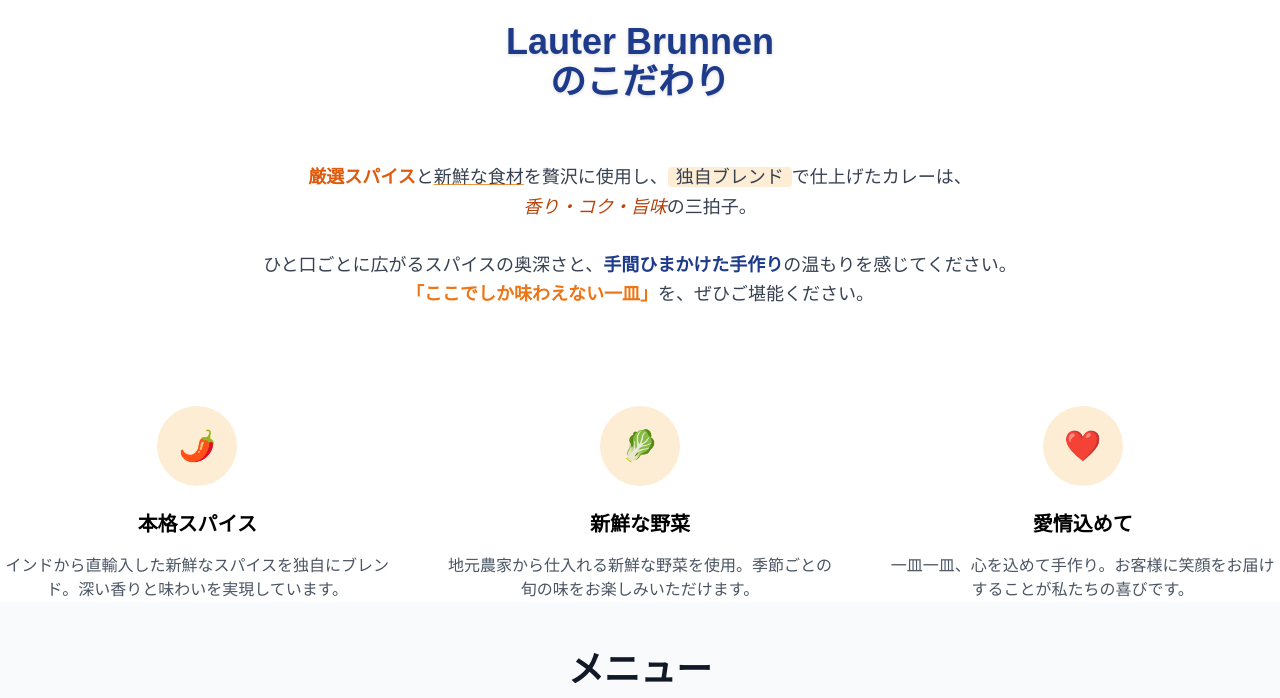
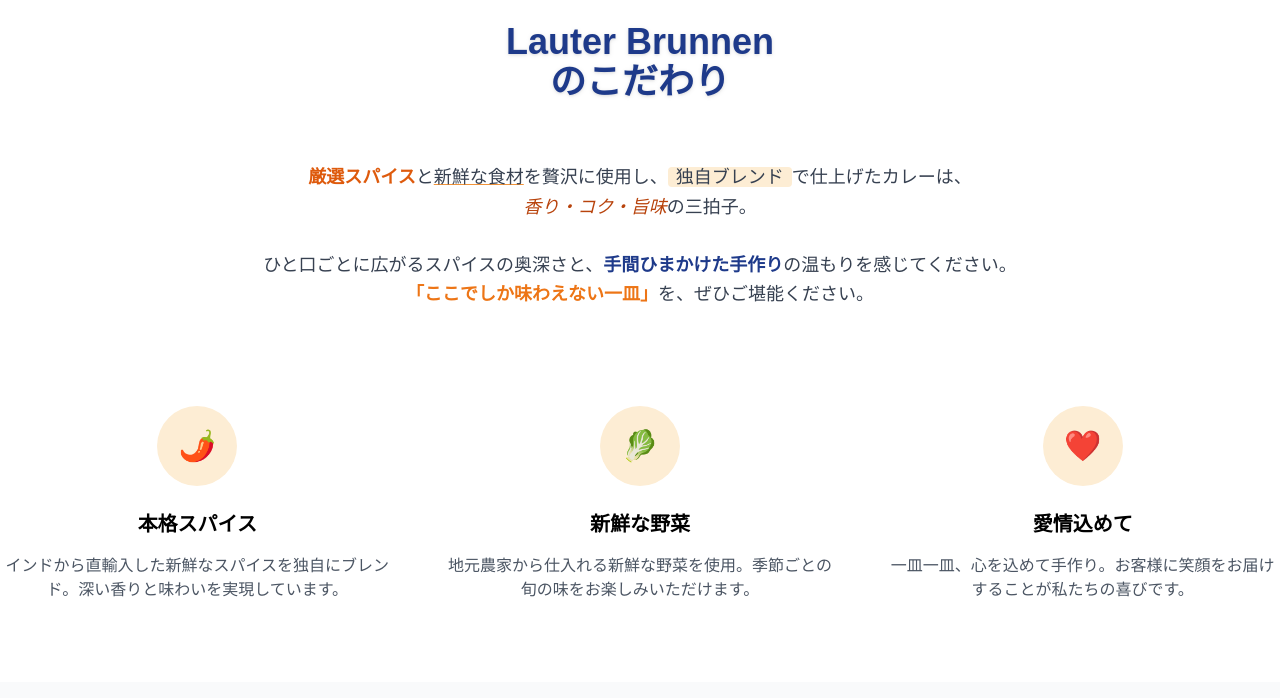
Before and after one commit to SawadaShusaku/lauter-brunnen-curry, an Astro site: page / in a window 1280 px wide. Shown: the part 802-1500 px from the top of the page. Built offline with nearby package versions, Linux system fonts and the light colour scheme; Astro itself is replaced by a stand-in of ours.

Commit message:
こだわりセクション下部に余白追加 - コンセプトセクションの下部にpb-20を追加

```diff
--- a/src/pages/index.astro
+++ b/src/pages/index.astro
@@ -34,7 +34,7 @@ import Footer from '../components/Footer.astro';
   <br>
 
   <!-- コンセプトセクション -->
-  <section id="concept" class="section-padding bg-white w-full max-w-full overflow-hidden">
+  <section id="concept" class="section-padding bg-white w-full max-w-full overflow-hidden pb-20">
     <div class="container-custom">
       <div class="text-center mb-24">
         <h2 class="text-4xl font-bold mb-8 text-blue-900 drop-shadow">Lauter Brunnen<br>のこだわり</h2>
```
